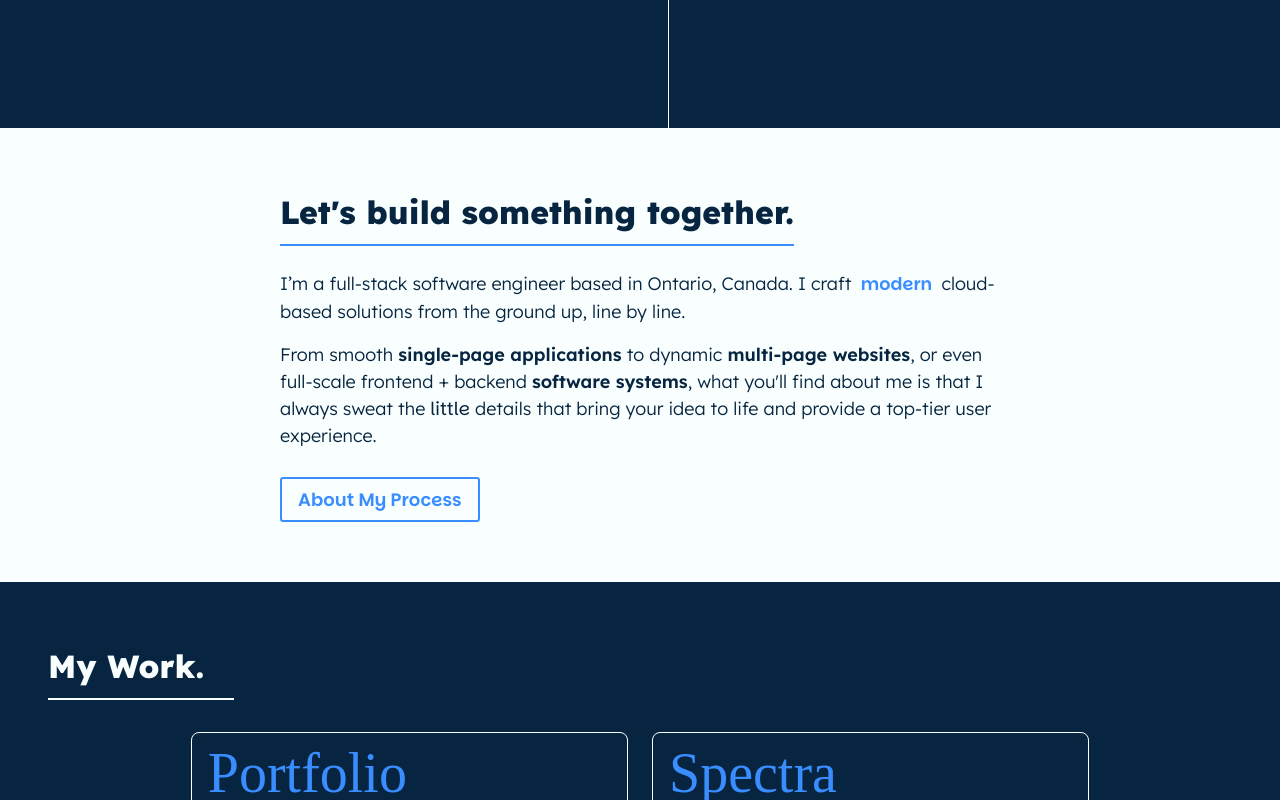
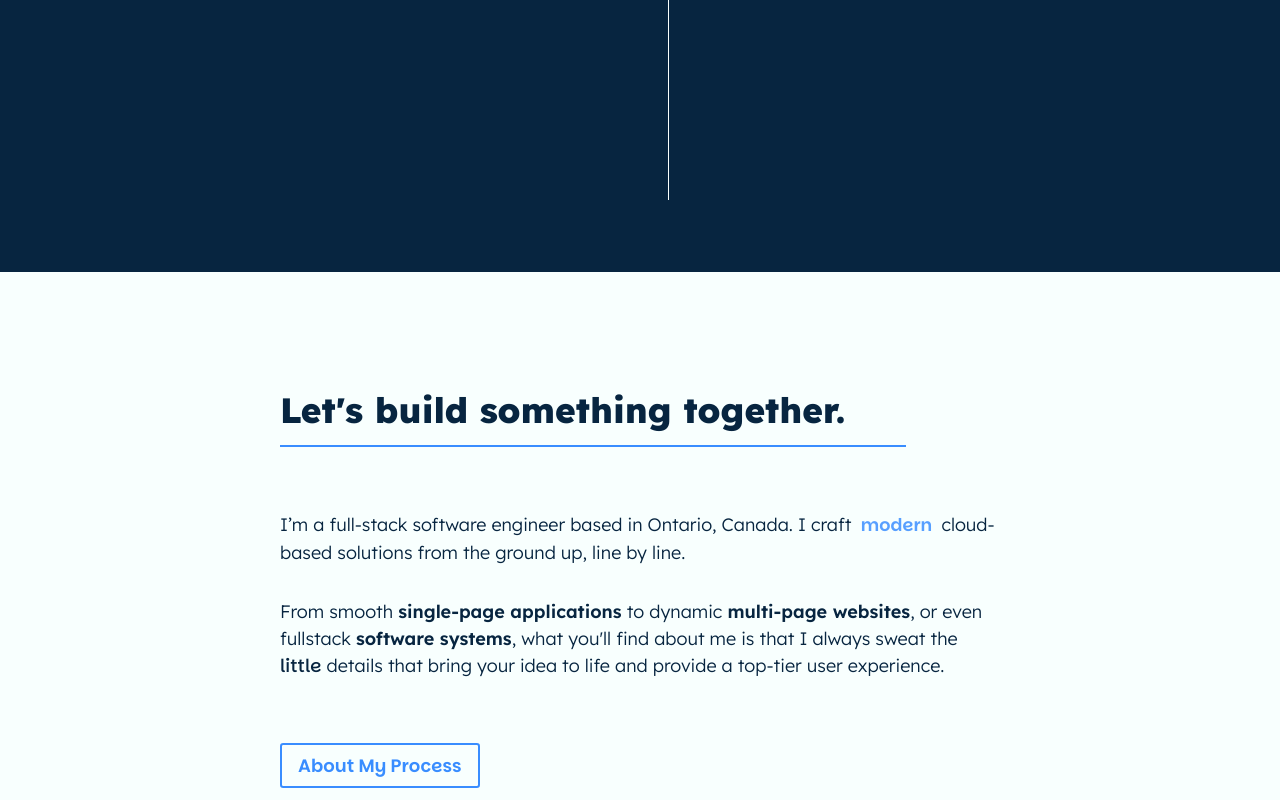
Before and after one commit to nickdoucette24/portfolio, a React (Create React App) app in the folder client/: page / in a window 1280 px wide. Shown: the part 880-1680 px from the top of the page. Built offline with nearby package versions, Linux system fonts and the light colour scheme; a web font is replaced by a local one.

Commit message:
spacings changed, more white space

```diff
--- a/client/src/components/AboutSection/AboutSection.js
+++ b/client/src/components/AboutSection/AboutSection.js
@@ -37,6 +37,7 @@ const AboutSection = () => {
         <h2 className="heading-container__laptop">
           Let's build something together.
         </h2>
+        <hr className="heading-container__divider" />
       </div>
       <p className="about-container__text">
         I’m a full-stack software engineer based in Ontario, Canada. I craft{" "}
@@ -52,7 +53,7 @@ const AboutSection = () => {
         </span>{" "}
         to dynamic{" "}
         <span className="about-container__text--bold">multi-page websites</span>
-        , or even full-scale frontend + backend{" "}
+        , or even fullstack{" "}
         <span className="about-container__text--bold">software systems</span>,
         what you'll find about me is that I always sweat the{" "}
         <span className="about-container__text--little">little</span> details
--- a/client/src/components/AboutSection/AboutSection.scss
+++ b/client/src/components/AboutSection/AboutSection.scss
@@ -4,34 +4,34 @@
 .about-container {
   display: flex;
   flex-direction: column;
-  padding: 1.5rem;
+  padding: 4rem 1.5rem;
   max-width: 67.5rem;
   margin: auto;
 
-  @include mobile {
-    padding: 1.75rem;
-  }
-
   @include tablet {
-    padding: 2.25rem;
+    padding: 6rem 2.25rem;
     align-items: flex-start;
   }
 
   @include laptop {
-    padding: 2.75rem;
+    padding: 6rem 2.75rem;
   }
 
   &__link {
     @include body-cta;
     width: auto;
-    margin: 1.5rem 0 1rem 0;
+    margin: 2.5rem 0 1rem 0;
 
     @include mobile {
-      margin-top: 1.5rem;
+      margin-top: 3rem;
     }
 
     @include tablet {
-      margin-top: 1.75rem;
+      margin-top: 4rem;
+    }
+
+    @include laptop {
+      margin-top: 4rem;
     }
   }
 
@@ -41,10 +41,12 @@
 
     @include tablet {
       max-width: 35rem;
+      margin-bottom: 0.5rem;
     }
 
     @include laptop {
       max-width: 45rem;
+      margin-bottom: 1rem;
     }
 
     &--tablet {
@@ -72,7 +74,7 @@
       text-wrap: nowrap;
       display: inline-block;
       font-family: Parkinsans;
-      font-weight: 400;
+      font-weight: 500;
       transition: transform 0.1s ease;
       cursor: pointer;
 
@@ -90,15 +92,13 @@
 
 .heading-container {
   display: flex;
-  align-items: center;
+  align-items: flex-start;
+  flex-direction: column;
   gap: 0.5rem;
 
   &__small {
     @include h2;
     color: $deep;
-    margin: 1rem 0;
-    padding-bottom: 0.5rem;
-    border-bottom: 2px solid $superhero;
 
     @include mobile {
       display: none;
@@ -108,13 +108,10 @@
   &__mobile {
     display: none;
     color: $deep;
-    padding-bottom: 0.5rem;
-    border-bottom: 2px solid $superhero;
 
     @include mobile {
       @include h2;
       display: flex;
-      margin-bottom: 1.5rem;
     }
 
     @include tablet {
@@ -126,9 +123,6 @@
     @include h2;
     display: none;
     color: $deep;
-    margin: 1rem 0 1.5rem 0;
-    padding-bottom: 0.5rem;
-    border-bottom: 2px solid $superhero;
 
     @include tablet {
       display: flex;
@@ -146,9 +140,27 @@
       @include h2;
       display: flex;
       color: $deep;
-      margin: 1rem 0 1.5rem 0;
-      padding-bottom: 0.5rem;
-      border-bottom: 2px solid $superhero;
+    }
+  }
+
+  &__divider {
+    border: 1px solid $superhero;
+    width: 18rem;
+    margin: 0 0 2rem 0;
+
+    @include mobile {
+      width: 19rem;
+      margin-bottom: 3rem;
+    }
+
+    @include tablet {
+      width: 34.5rem;
+      margin-bottom: 4rem;
+    }
+
+    @include laptop {
+      width: 39rem;
+      margin-bottom: 4rem;
     }
   }
 }
--- a/client/src/pages/LandingPage/LandingPage.scss
+++ b/client/src/pages/LandingPage/LandingPage.scss
@@ -57,7 +57,7 @@
 
   &__line {
     width: 1px;
-    height: 18rem;
+    height: 21rem;
     background: $cloud;
     transition: background 0.1s ease-in-out;
 
@@ -66,7 +66,11 @@
     }
 
     @include tablet {
-      height: 22rem;
+      height: 23rem;
+    }
+
+    @include laptop {
+      height: 25rem;
     }
   }
 }
@@ -99,18 +103,18 @@
   @include flex-centre;
   background-color: $cloud;
   width: 100%;
-  margin-top: 23.5rem;
+  margin-top: 27rem;
 
   @include tablet {
-    margin-top: 24rem;
+    margin-top: 30rem;
   }
 
   @include laptop {
-    margin-top: 23rem;
+    margin-top: 32rem;
   }
 
   @include desktop {
-    margin-top: 23rem;
+    margin-top: 32rem;
   }
 }
 
--- a/client/src/sass/partials/_mixins.scss
+++ b/client/src/sass/partials/_mixins.scss
@@ -18,24 +18,24 @@
 }
 
 @mixin h2 {
-  font-size: 1.4rem;
+  font-size: 1.6rem;
   margin: 1rem 0 0 0;
-  line-height: 2rem;
+  line-height: 2.4rem;
   font-weight: 800;
 
   @include mobile {
-    font-size: 1.5rem;
-    line-height: 2.25rem;
+    font-size: 1.65rem;
+    line-height: 2.5rem;
   }
 
   @include tablet {
-    font-size: 1.75rem;
-    line-height: 2.625rem;
+    font-size: 2rem;
+    line-height: 3rem;
   }
 
   @include laptop {
-    font-size: 2rem;
-    line-height: 3rem;
+    font-size: 2.2rem;
+    line-height: 3.3rem;
   }
 }
 
```
